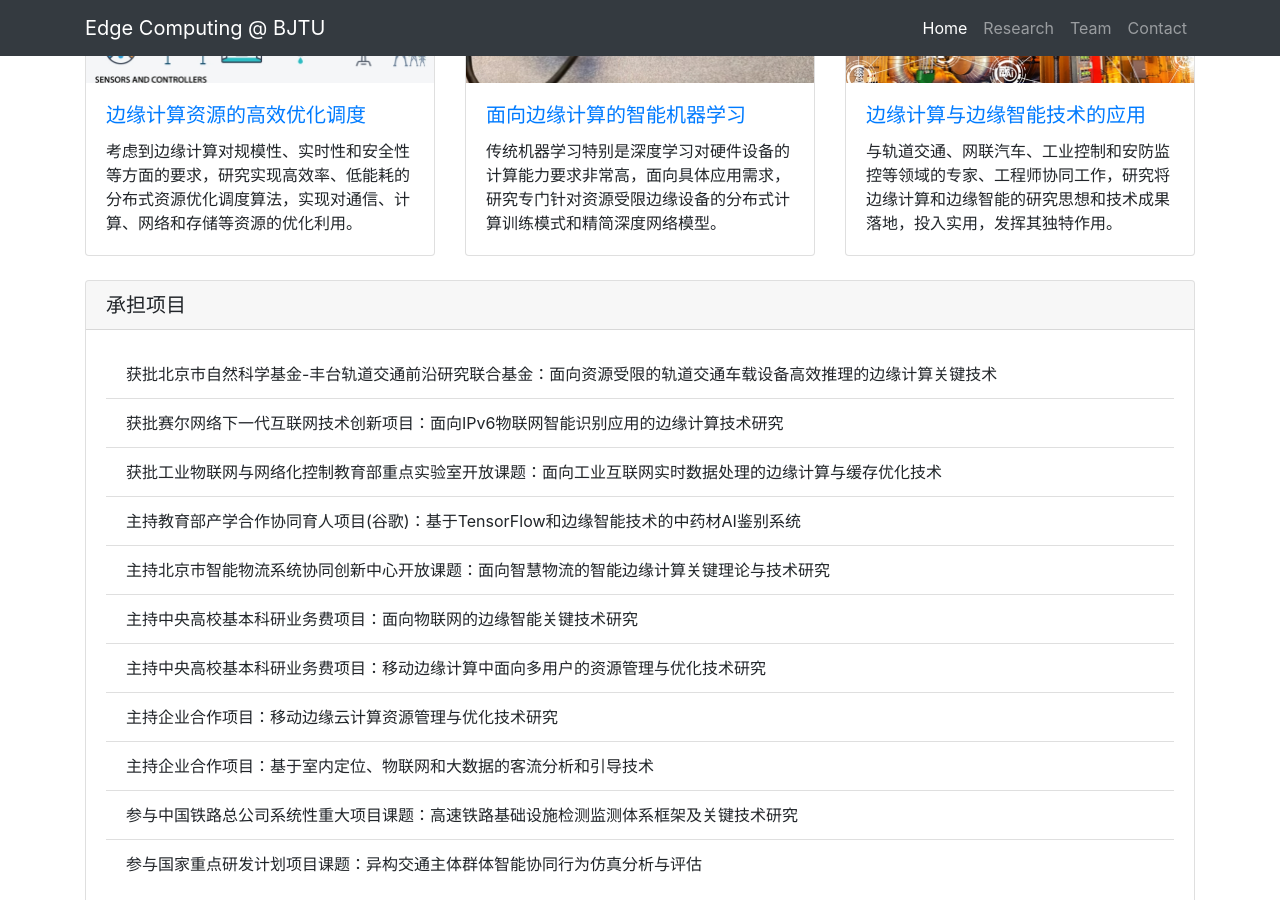
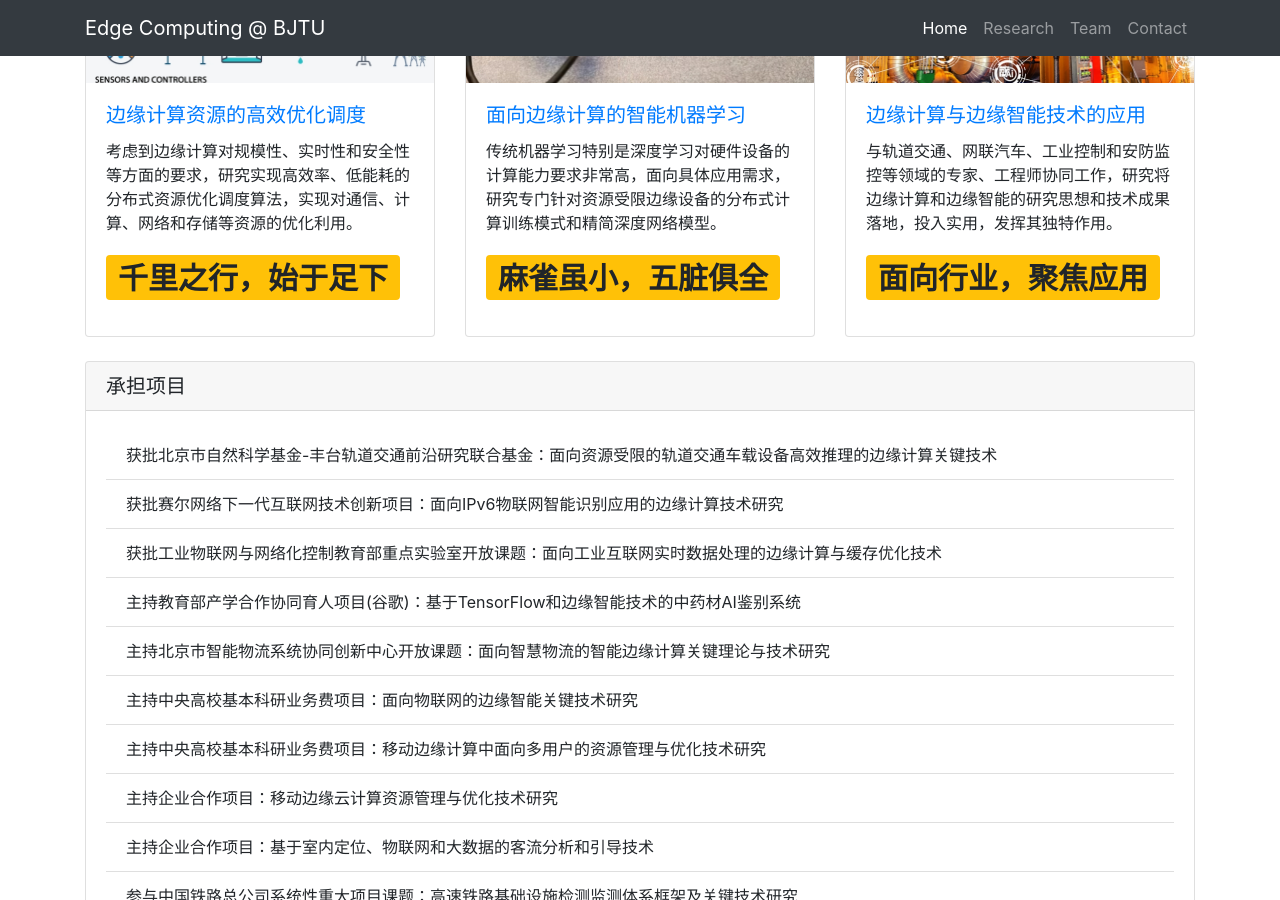
Before and after one commit to fangvv/Homepage, a Jekyll site: the page Edgecomp/index.html, which Jekyll copies as it is, in a window 1280 px wide and 900 px high, scrolled down 606 px. Built offline with Jekyll 4.4.1, drawn with Linux system fonts in a browser that asks for light colours; comment, search, counter and statistics services are not loaded; some of the changed text lies outside the part shown.

Commit message:
Update EdgeComputing Page and Members.

```diff
--- a/Edgecomp/index.html
+++ b/Edgecomp/index.html
@@ -46,6 +46,7 @@
          <div class="card-body">
             <h5 class="card-title"> <a href="#">边缘计算资源的高效优化调度</a> </h5>
             <p class="card-text">考虑到边缘计算对规模性、实时性和安全性等方面的要求，研究实现高效率、低能耗的分布式资源优化调度算法，实现对通信、计算、网络和存储等资源的优化利用。</p>
+            <p><h1><span class="badge badge-warning">千里之行，始于足下</span></h1></p>
         </div>
     </div>
 </div>
@@ -55,6 +56,7 @@
      <div class="card-body">
         <h5 class="card-title"> <a href="#">面向边缘计算的智能机器学习</a> </h5>
         <p class="card-text">传统机器学习特别是深度学习对硬件设备的计算能力要求非常高，面向具体应用需求，研究专门针对资源受限边缘设备的分布式计算训练模式和精简深度网络模型。</p>
+        <p><h1><span class="badge badge-warning">麻雀虽小，五脏俱全</span></h1></p>
     </div>
 </div>
 </div>
@@ -64,6 +66,7 @@
      <div class="card-body">
         <h5 class="card-title"> <a href="#">边缘计算与边缘智能技术的应用</a> </h5>
         <p class="card-text">与轨道交通、网联汽车、工业控制和安防监控等领域的专家、工程师协同工作，研究将边缘计算和边缘智能的研究思想和技术成果落地，投入实用，发挥其独特作用。</p>
+        <p><h1><span class="badge badge-warning">面向行业，聚焦应用</span></h1></p>
     </div>
 </div>
 </div>
@@ -152,14 +155,6 @@
           <h3><a href="http://faculty.bjtu.edu.cn/8530/">方维维</a> <small>教师</small> </h3>
       </div>
       <div class="col-lg-4 col-sm-6 text-center mb-4">
-          <img class="rounded-circle img-fluid d-block mx-auto" src="img/zwc.jpg" alt="" />
-          <h3>周文晨 <small>研究生</small> </h3>
-      </div>
-      <div class="col-lg-4 col-sm-6 text-center mb-4">
-          <img class="rounded-circle img-fluid d-block mx-auto" src="img/wx.jpg" alt="" />
-          <h3>王雪 <small>研究生</small> </h3>
-      </div>
-      <div class="col-lg-4 col-sm-6 text-center mb-4">
           <img class="rounded-circle img-fluid d-block mx-auto" src="img/xf.jpg" alt="" />
           <h3>薛峰 <small>研究生</small> </h3>
       </div>
@@ -168,8 +163,28 @@
           <h3>刘梦然 <small>研究生</small> </h3>
       </div>
       <div class="col-lg-4 col-sm-6 text-center mb-4">
+          <img class="rounded-circle img-fluid d-block mx-auto" src="img/wyp.jpg" alt="" />
+          <h3>王云鹏 <small>研究生</small> </h3>
+      </div>
+      <div class="col-lg-4 col-sm-6 text-center mb-4">
           <img class="rounded-circle img-fluid d-block mx-auto" src="img/xwy.jpg" alt="" />
           <h3>许文元 <small>研究生</small> </h3>
+      </div>
+      <div class="col-lg-4 col-sm-6 text-center mb-4">
+          <img class="rounded-circle img-fluid d-block mx-auto" src="img/zmx.jpg" alt="" />
+          <h3>邹美霞 <small>研究生</small> </h3>
+      </div>
+      <div class="col-lg-4 col-sm-6 text-center mb-4">
+          <img class="rounded-circle img-fluid d-block mx-auto" src="img/chw.jpg" alt="" />
+          <h3>程虎威 <small>研究生</small> </h3>
+      </div>
+      <div class="col-lg-4 col-sm-6 text-center mb-4">
+          <img class="rounded-circle img-fluid d-block mx-auto" src="img/zh.jpg" alt="" />
+          <h3>张昊 <small>研究生</small> </h3>
+      </div>
+      <div class="col-lg-4 col-sm-6 text-center mb-4">
+          <img class="rounded-circle img-fluid d-block mx-auto" src="img/joinus.jpg" alt="" />
+          <h3>虚位以待</h3>
       </div>
   </div>
 </section>
```
Also changed, not shown: Edgecomp/img/chw.jpg (added), Edgecomp/img/joinus.jpg (added), Edgecomp/img/wx.jpg (deleted), Edgecomp/img/wyp.jpg (added), Edgecomp/img/zh.jpg (added), Edgecomp/img/zmx.jpg (added), Edgecomp/img/zwc.jpg (deleted).
